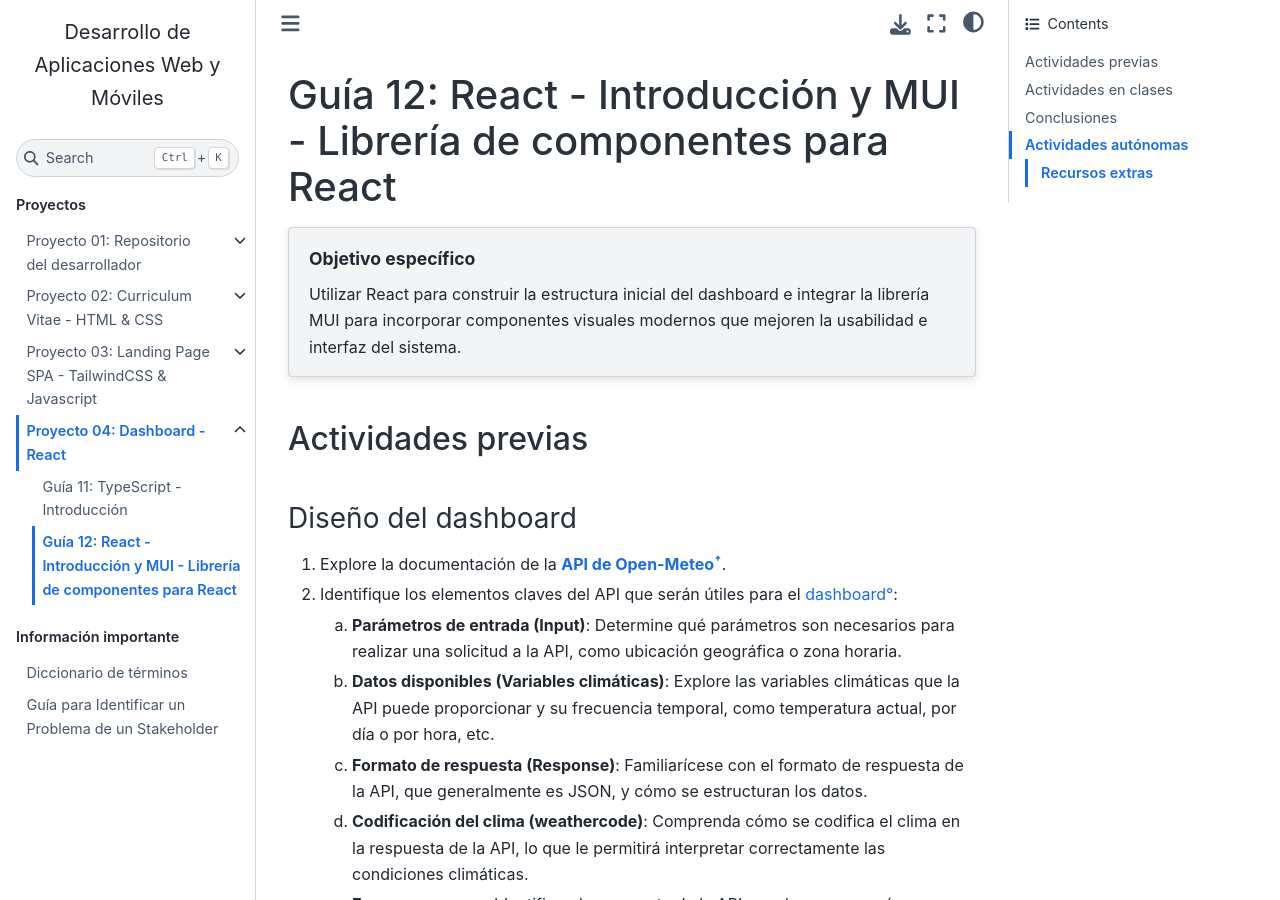
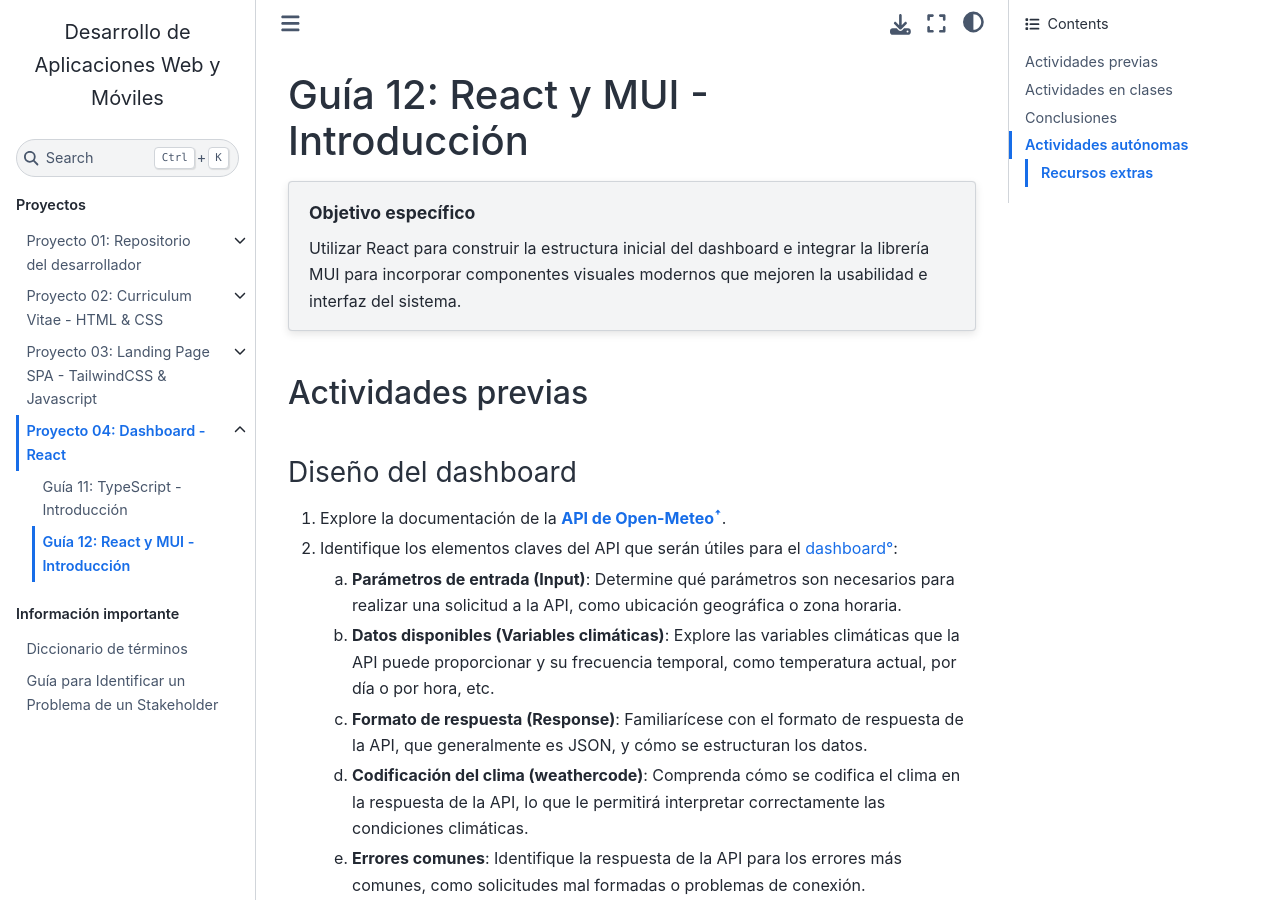
Before and after one commit to DAWMFIEC/DAWM-AI, a Sphinx documentation site: the page built from docs/source/guias/guia12.rst, in a window 1280 px wide and 900 px high. Built offline with Sphinx 7.4.7 and the Sphinx Book theme 1.1.4, drawn with Linux system fonts in a browser that asks for light colours.

Commit message:
títulos

```diff
--- a/docs/source/guias/_temp/guia15.rst
+++ b/docs/source/guias/_temp/guia15.rst
@@ -4,7 +4,7 @@
    SPDX-License-Identifier: CC-BY-SA-4.0
 
 =========================
-Guía 15: React – Hooks II
+Guía 15: React - Hooks II
 =========================
 
 .. topic:: Objetivo específico
--- a/docs/source/guias/guia12.rst
+++ b/docs/source/guias/guia12.rst
@@ -3,9 +3,9 @@
    Licensed under Creative Commons Attribution-ShareAlike 4.0 International License
    SPDX-License-Identifier: CC-BY-SA-4.0
 
-========================================================================
-Guía 12: React - Introducción y MUI - Librería de componentes para React
-========================================================================
+===================================
+Guía 12: React y MUI - Introducción
+===================================
 
 .. topic:: Objetivo específico
     :class: objetivo
```
